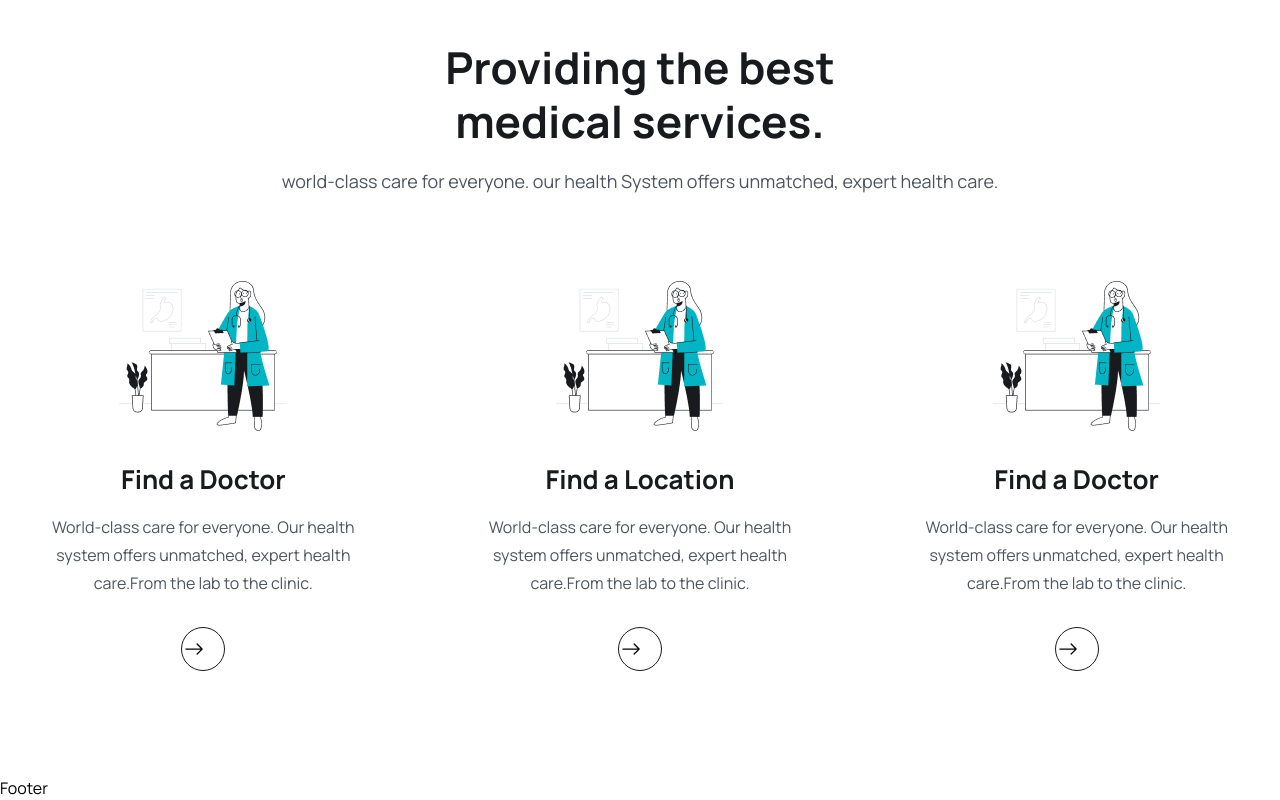
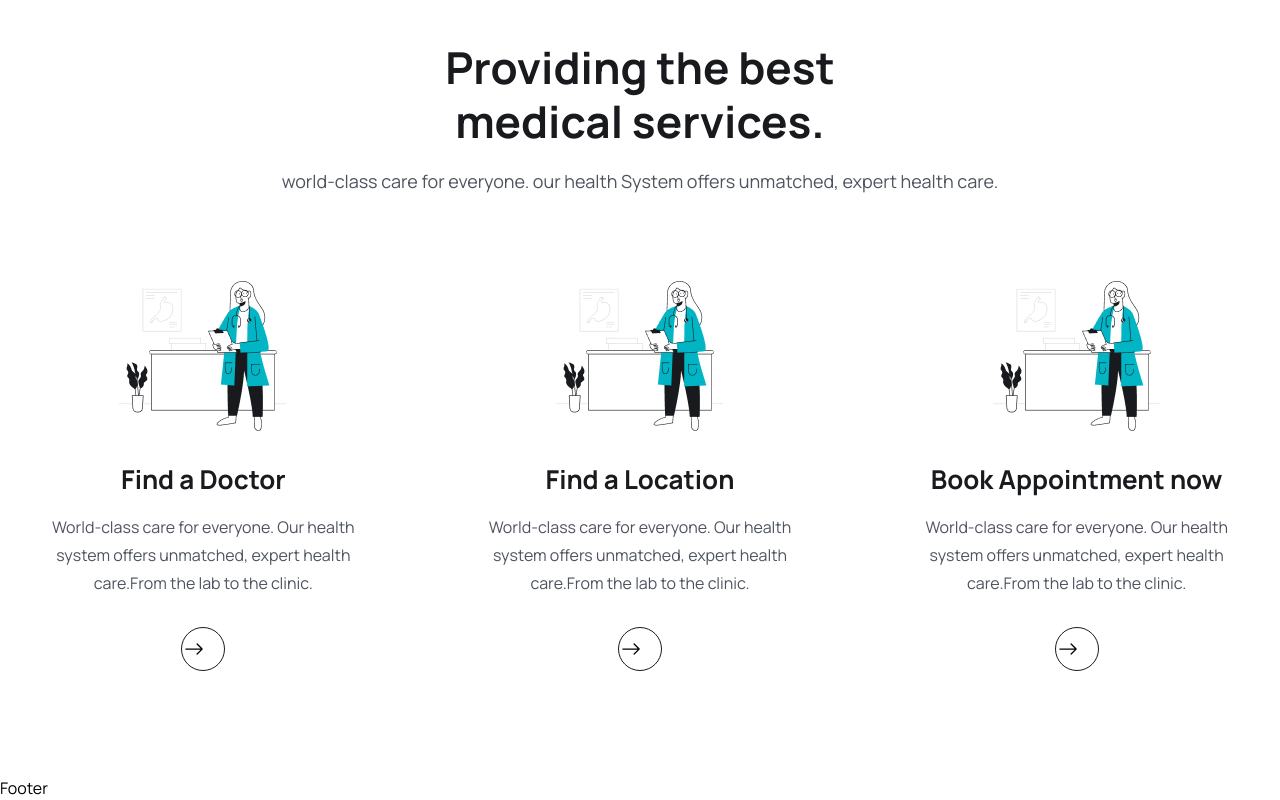
Before and after one commit to aroraadivya/Mern-Stack-Medicare, a React (Vite) app in the folder frontend/: page / in a window 1280 px wide. Shown: the part 876-1676 px from the top of the page. Built offline with nearby package versions, Linux system fonts and the light colour scheme.

Commit message:
book your appointment

```diff
--- a/frontend/src/pages/Home.jsx
+++ b/frontend/src/pages/Home.jsx
@@ -125,12 +125,12 @@ const Home = () => {
 
                     <div className='py-[30px] px-5'>
                         <div className='flex items-center justify-center'>
-                            <img src={icon01} alt=''></img>
+                            <img src={icon03} alt=''></img>
                         </div>
 
                         <div className='mt-[30px] px-5'>
                             <h2 className='text-[26px] leading-9 text-headingColor font-[700] text-center'>
-                                Find a Doctor
+                                Book Appointment now
                             </h2>
                             <p className='text-[16px] leading-7 text-textColor font-[400] mt-4 text-center'>
                                 World-class care for everyone. Our health system offers unmatched, expert health care.From the lab to the clinic.
```
